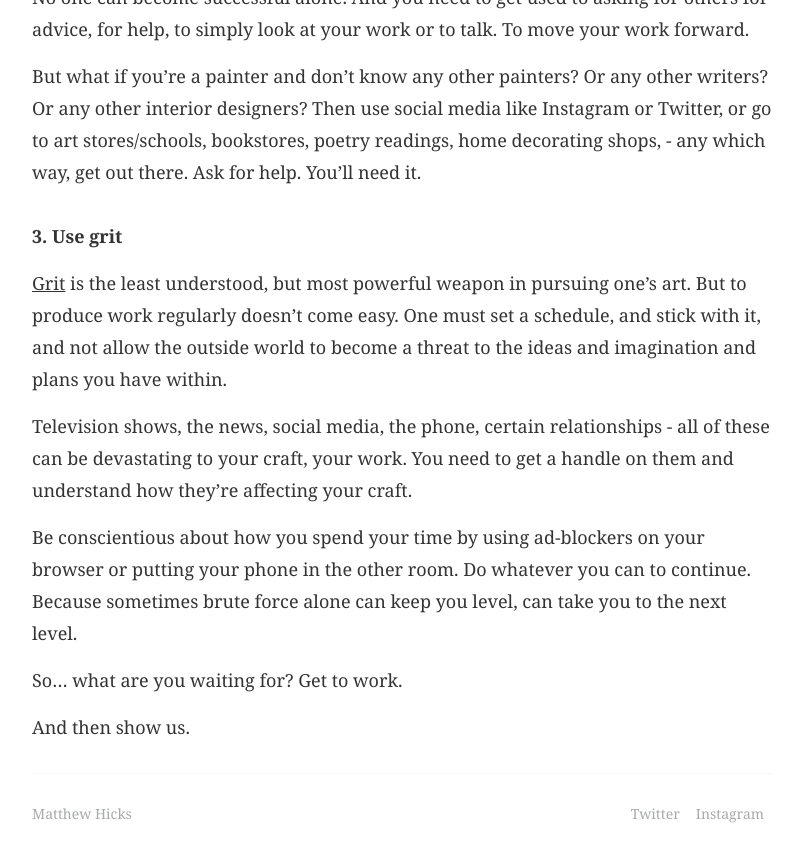
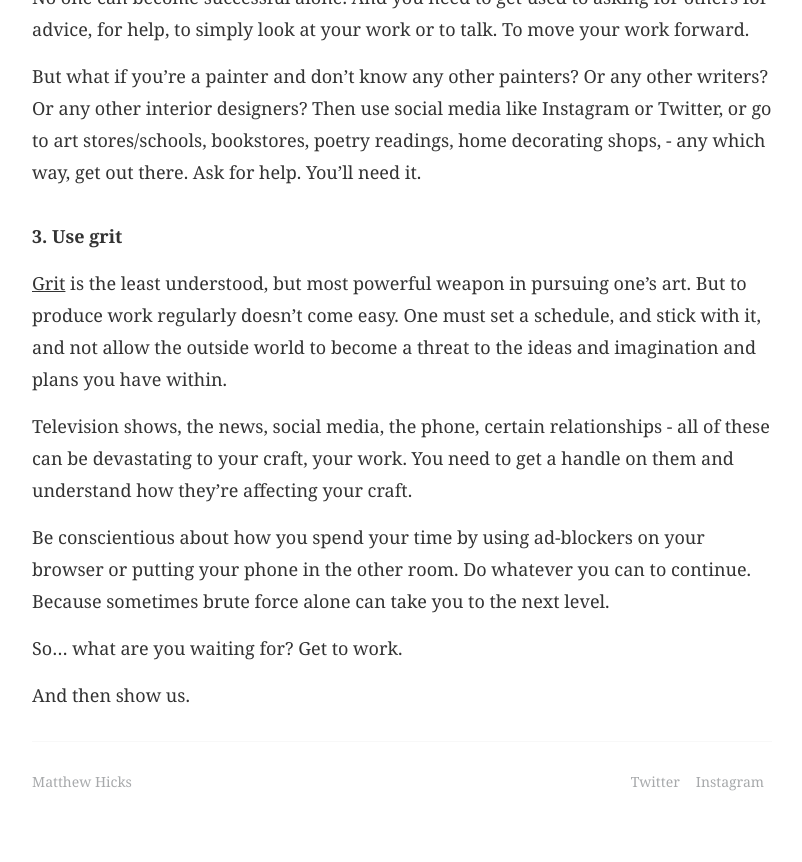
Before and after one commit to mattihicks/matthewmatthew, a Jekyll site: the page built from _posts/2016-08-24-threshold.markdown, in a window 1280 px wide and 900 px high, scrolled down 1717 px. Shown: the top 862 px of the window, without its empty margins (238-1040 px from the left). Built offline with Jekyll 4.4.1, drawn with Linux system fonts in a browser that asks for light colours; some web fonts are replaced.

Commit message:
post fix

```diff
--- a/_posts/2016-08-24-threshold.markdown
+++ b/_posts/2016-08-24-threshold.markdown
@@ -39,7 +39,7 @@ But what if you’re a painter and don’t know any other painters? Or any other
 
 Television shows, the news, social media, the phone, certain relationships - all of these can be devastating to your craft, your work. You need to get a handle on them and understand how they’re affecting your craft.
 
-Be conscientious about how you spend your time by using ad-blockers on your browser or putting your phone in the other room. Do whatever you can to continue. Because sometimes brute force alone can keep you level, can take you to the next level.
+Be conscientious about how you spend your time by using ad-blockers on your browser or putting your phone in the other room. Do whatever you can to continue. Because sometimes brute force alone can take you to the next level.
 
 So... what are you waiting for? Get to work.
 
```
